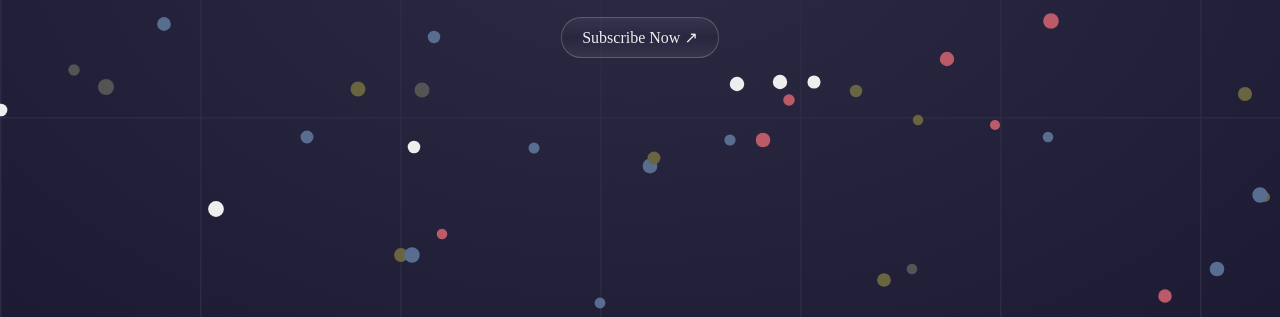
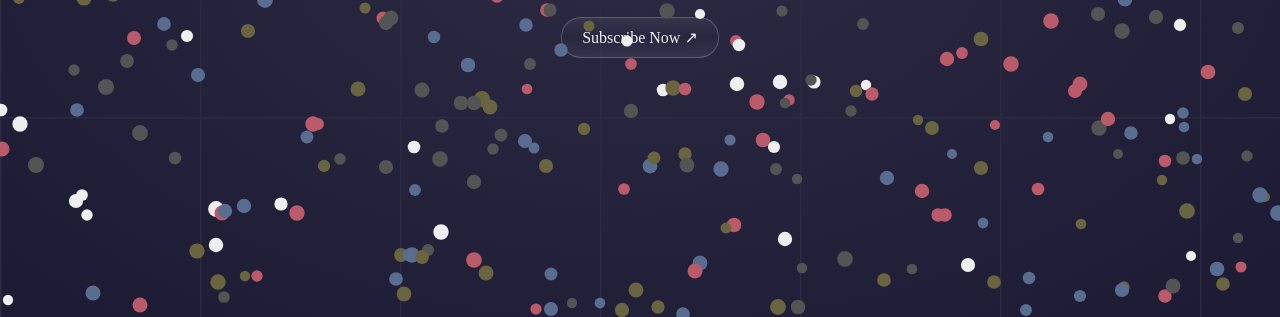
Before and after one commit to cumancoding-cell/Alex, a plain HTML site: page index.html in a window 1280 px wide. Shown: the part 483-800 px from the top of the page. Drawn offline with Linux system fonts and the light colour scheme.

Commit message:
Increase dot generation from 100 to 500

```diff
--- a/index.html
+++ b/index.html
@@ -151,7 +151,7 @@ canvas.height = canvas.offsetHeight;
 const ctx = canvas.getContext('2d');
 let dots = [];
 const arrayColors = ['#eee', '#545454', '#596d91', '#bb5a68', '#696541'];
-for (let index = 0; index < 100; index++) {
+for (let index = 0; index < 500; index++) {
     dots.push({
         x:  Math.floor(Math.random() * canvas.width),
         y:  Math.floor(Math.random() * canvas.height),
```
